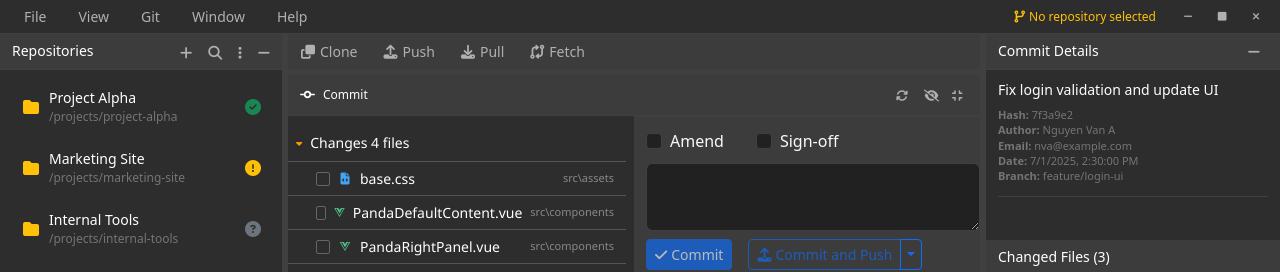
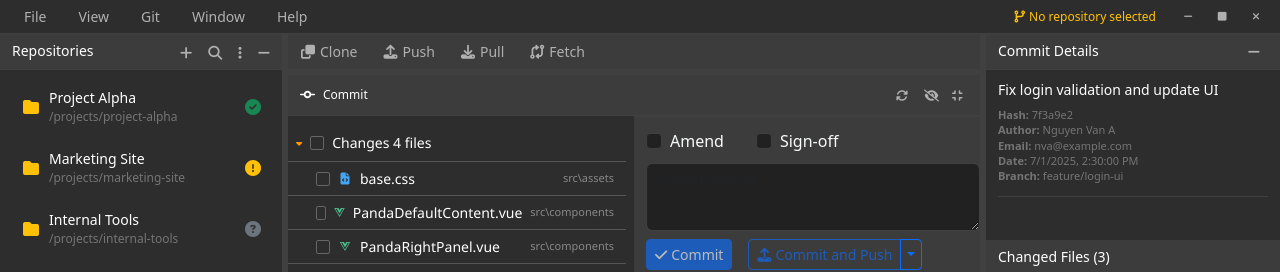
Before and after one commit to long2604205/git_ui, a Vue app: page / in a window 1280 px wide. Shown: the top 272 px of the page. Built offline with nearby package versions, Linux system fonts and the light colour scheme.

Commit message:
#master Build User Interface - Build Commit change file - Update
Signed-off-by: [Lampart] Bui Phat Dat <phat_dat@lampart-vn.com>

```diff
--- a/src/components/PandaChangesFileTree.vue
+++ b/src/components/PandaChangesFileTree.vue
@@ -10,6 +10,10 @@
         class="fas fa-caret-down collapse-icon"
         :class="{ collapsed: !changesSectionExpanded }"
       ></i>
+      <input
+        type="checkbox"
+        class="file-checkbox"
+      >
       <span class="section-title">Changes {{ changedFiles.length }} files</span>
     </div>
     <transition name="collapse">
```
